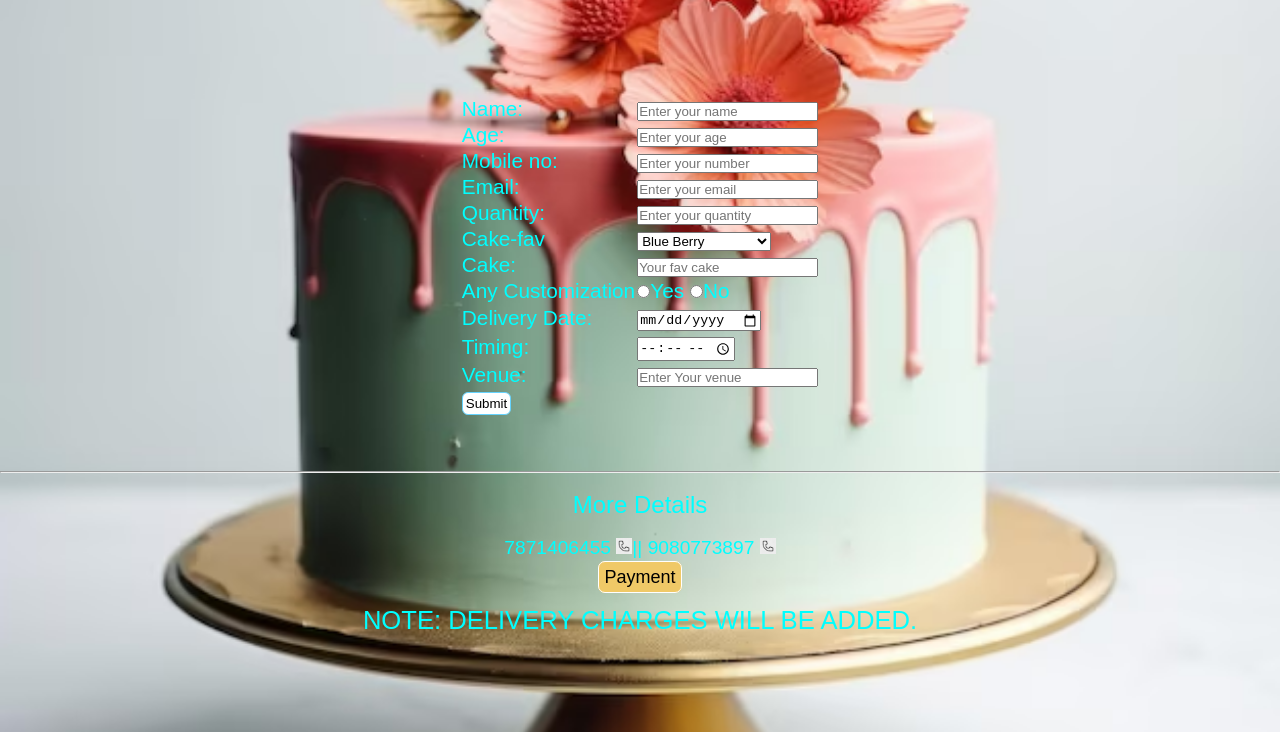
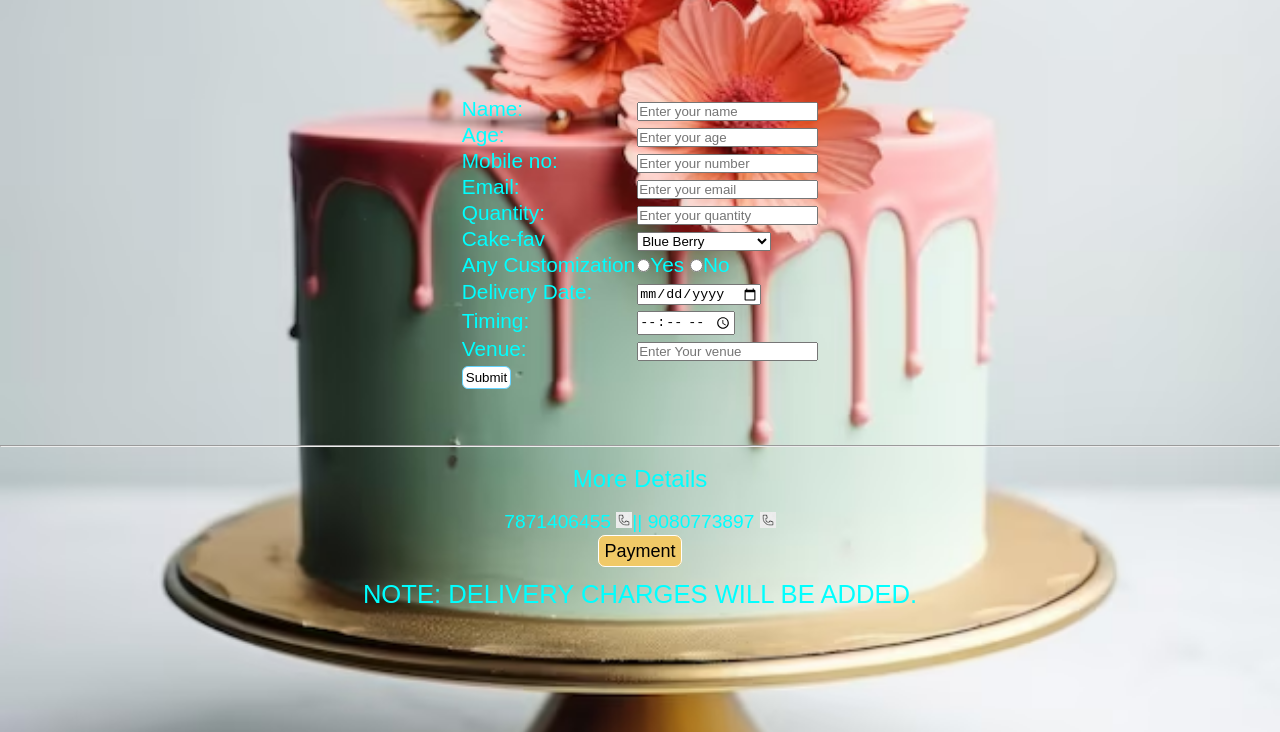
Before and after one commit to Blue55berry/gk_cakes2022, a plain HTML site: page index.html in a window 1280 px wide. Shown: the part 128-860 px from the top of the page. Drawn offline with Linux system fonts and the light colour scheme.

Commit message:
Update index.html

```diff
--- a/index.html
+++ b/index.html
@@ -248,12 +248,7 @@ a{
         </select>
         </td>
         </tr>
-            <tr>
-                <td>
-                    Cake:
-                </td>
-                <td><input type="text" name="cake" placeholder="Your fav cake" required/></td>
-            </tr>
+
             <tr>
                 <td>
                     Any Customization
```
